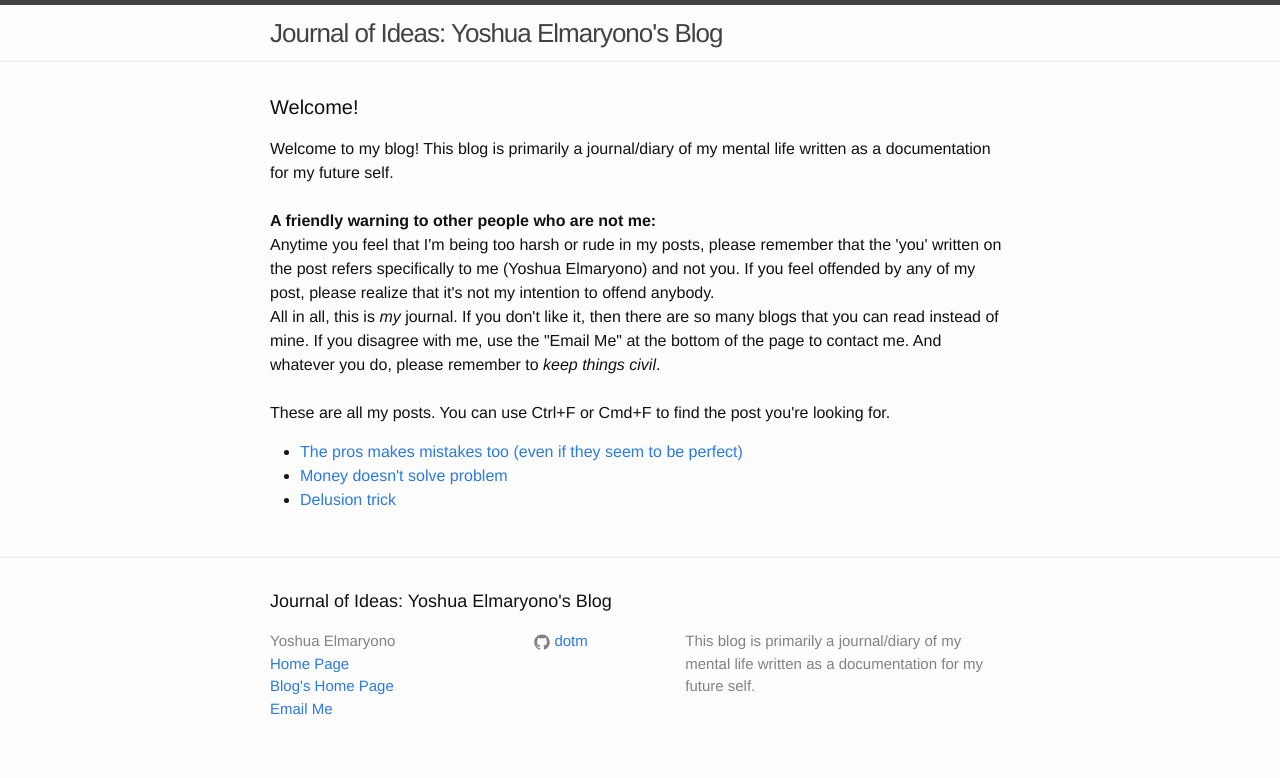
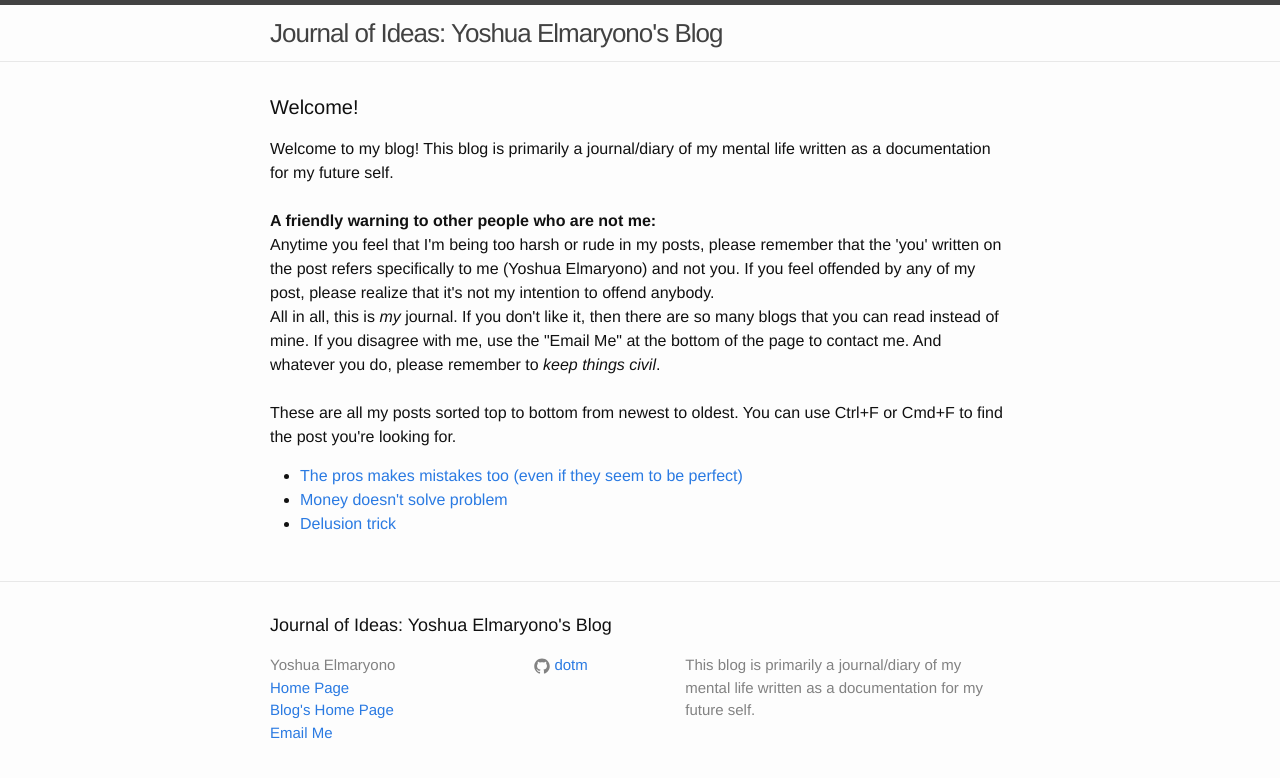
Before and after one commit to dotm/dotm.github.io, a Jekyll site: the page built from blog.html, in a window 1280 px wide. Shown: the top 778 px of the page. Built offline with Jekyll 4.4.1, drawn with Linux system fonts in a browser that asks for light colours.

Commit message:
edit blog

```diff
--- a/blog.html
+++ b/blog.html
@@ -20,7 +20,7 @@
   And whatever you do, please remember to <em>keep things civil</em>.
   <br>
   <br>
-  These are all my posts. You can use Ctrl+F or Cmd+F to find the post you're looking for.
+  These are all my posts sorted top to bottom from newest to oldest. You can use Ctrl+F or Cmd+F to find the post you're looking for.
     <ul>
       {% for post in site.posts %}
         <li>
```
